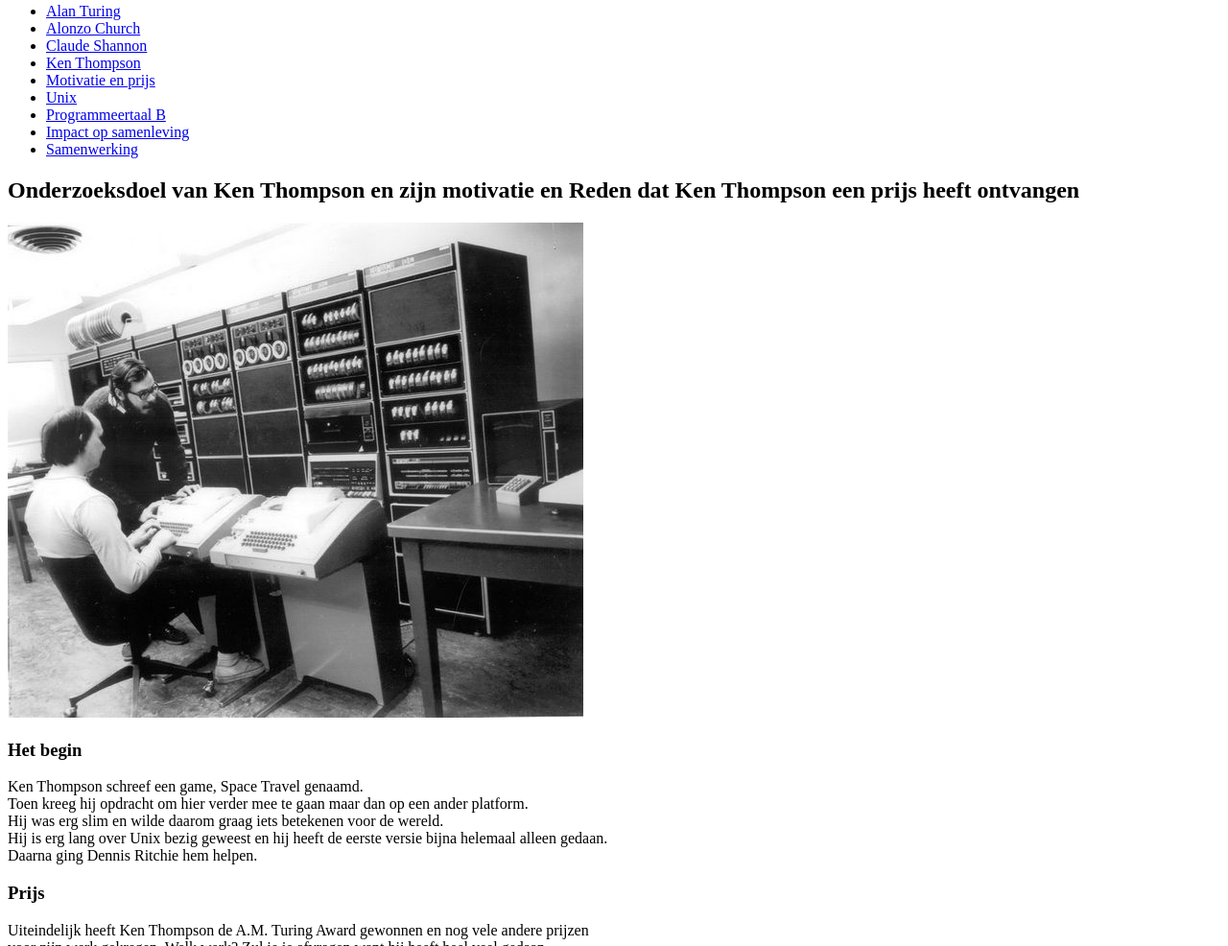
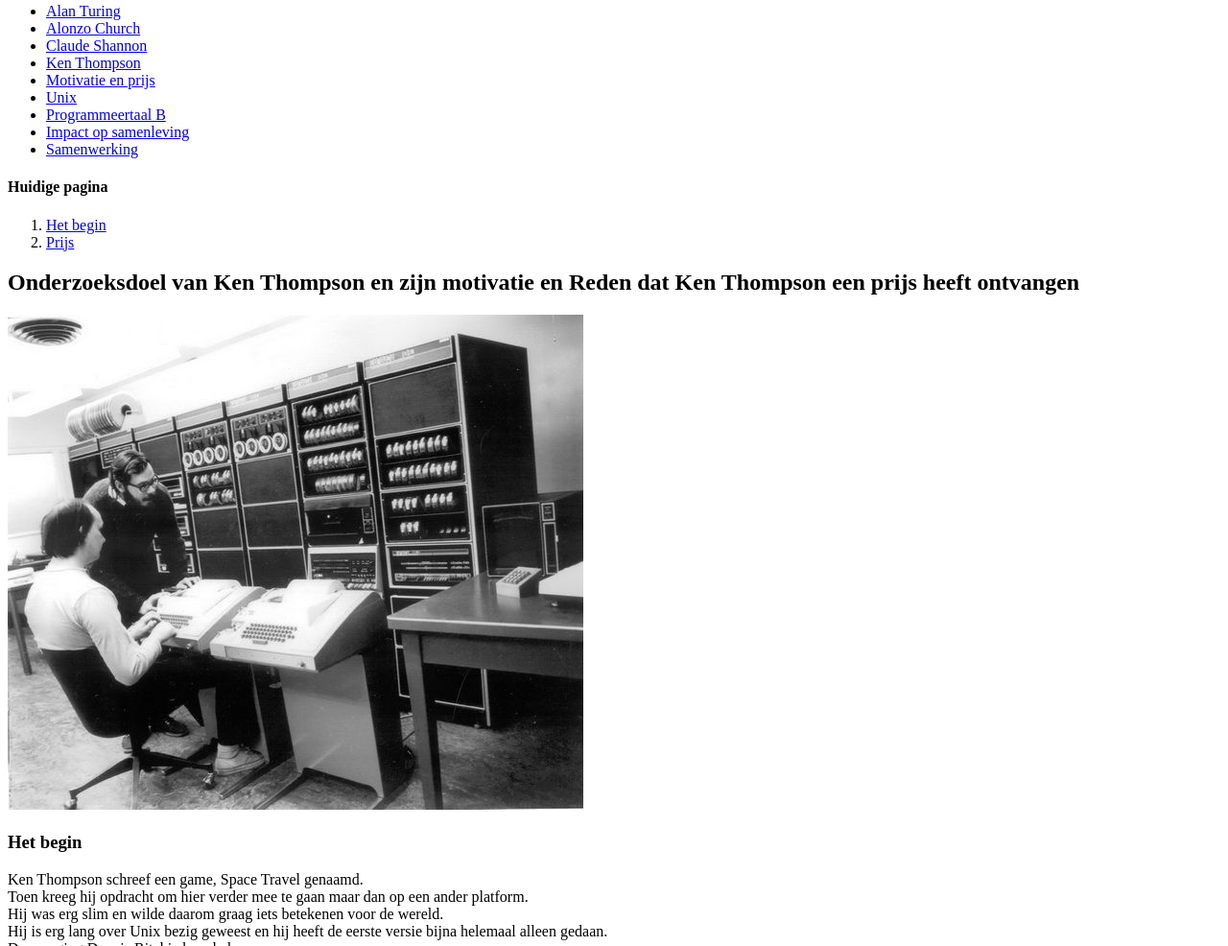
Before and after one commit to Rickman010/Website-INF, a plain HTML site: page Webtest inf/Doel.html in a window 1280 px wide. Shown: the part 817-1803 px from the top of the page at 96% size. Drawn offline with Linux system fonts and the light colour scheme.

Commit message:
hyperlinks

```diff
--- a/Webtest inf/Doel.html
+++ b/Webtest inf/Doel.html
@@ -25,14 +25,20 @@
      <li>  <a href="Samenwerking.html">Samenwerking</a></li>
     </ul>
    </nav>
-
+   <nav>
+    <h4>Huidige pagina</h4>
+    <ol>
+     <li><a href="#begin">Het begin </a></li>
+     <li><a href="#prijs"> Prijs</a></li>
+    </ol>
+   </nav>
 
   <section>
        <h1>
 		   Onderzoeksdoel van Ken Thompson en zijn motivatie en Reden dat Ken Thompson een prijs heeft ontvangen
        </h1>
      <img src="img/kentypen.jpg" alt="Kentype">
-   <article>
+   <article id="begin">
 	<h3>
 		Het begin
 	</h3>
@@ -47,7 +53,7 @@
        </p>
 
       </article>
-   <article>
+   <article id="prijs">
 
      <h3>
 		 Prijs
```
Also changed, not shown: Webtest inf/Ken-prijs.html (+1 -0 lines), Webtest inf/Samenwerking.html (+6 -0 lines).
